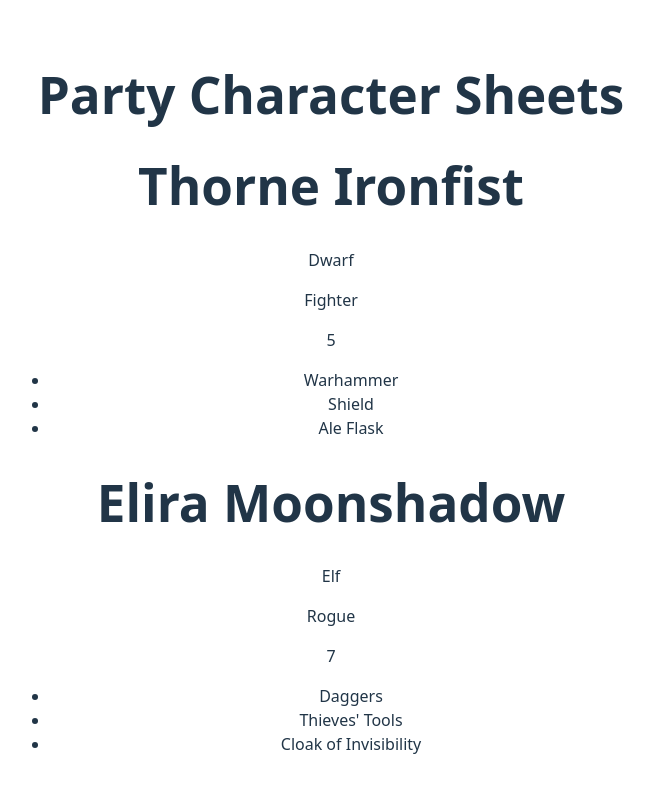
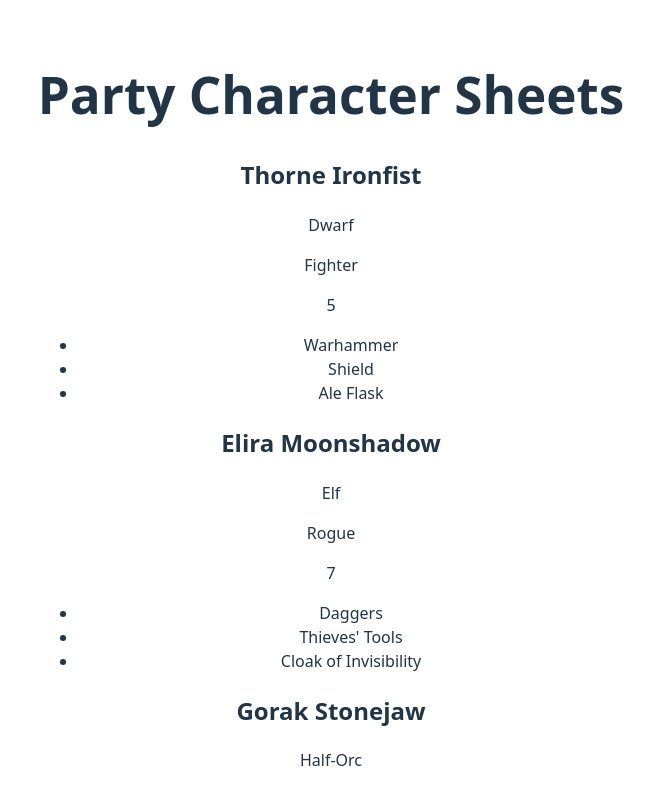
Before and after one commit to Gabby-Moon/Dynamic-Collections, a React app: page / in a window 1280 px wide. Shown: the top 792 px of the page, without its empty margins (309-963 px from the left). Built offline with nearby package versions, Linux system fonts and the light colour scheme; the HTML template or start-up script is replaced by a standard one.

Commit message:
Changed tags

```diff
--- a/src/components/CharacterSheet.jsx
+++ b/src/components/CharacterSheet.jsx
@@ -7,7 +7,7 @@ export default function CharacterSheet(props) {
 
     return (
         <div className="character">
-            <h1>{props.name}</h1>
+            <h2>{props.name}</h2>
             <p>{props.race}</p>
             <p>{props.class}</p>
             <p>{props.level}</p>
--- a/src/components/Footer.jsx
+++ b/src/components/Footer.jsx
@@ -1,5 +1,5 @@
 export default function Footer() {
     return (
-        <h1>By Ash and Gabby &copy; 2025</h1>
+        <p>By Ash and Gabby &copy; 2025</p>
     )
 }
```
